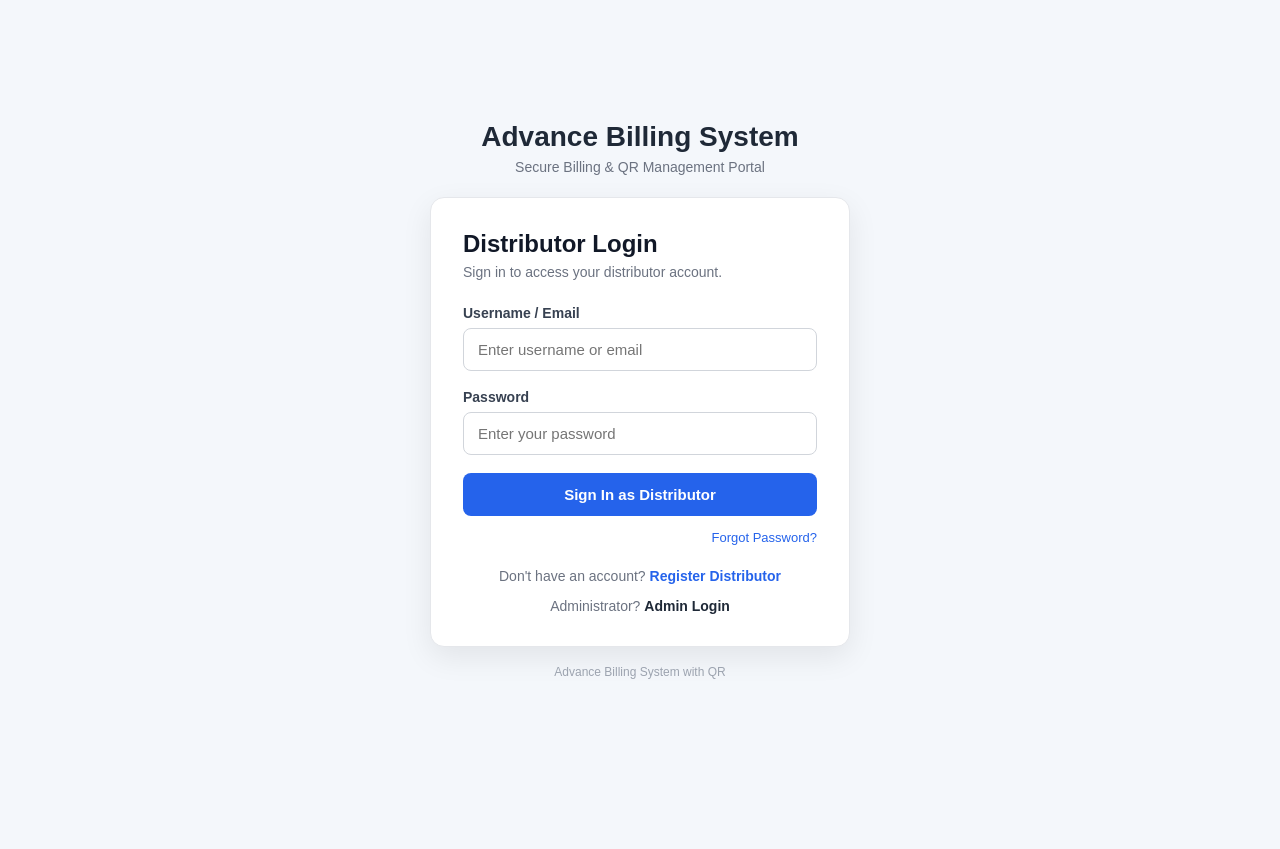
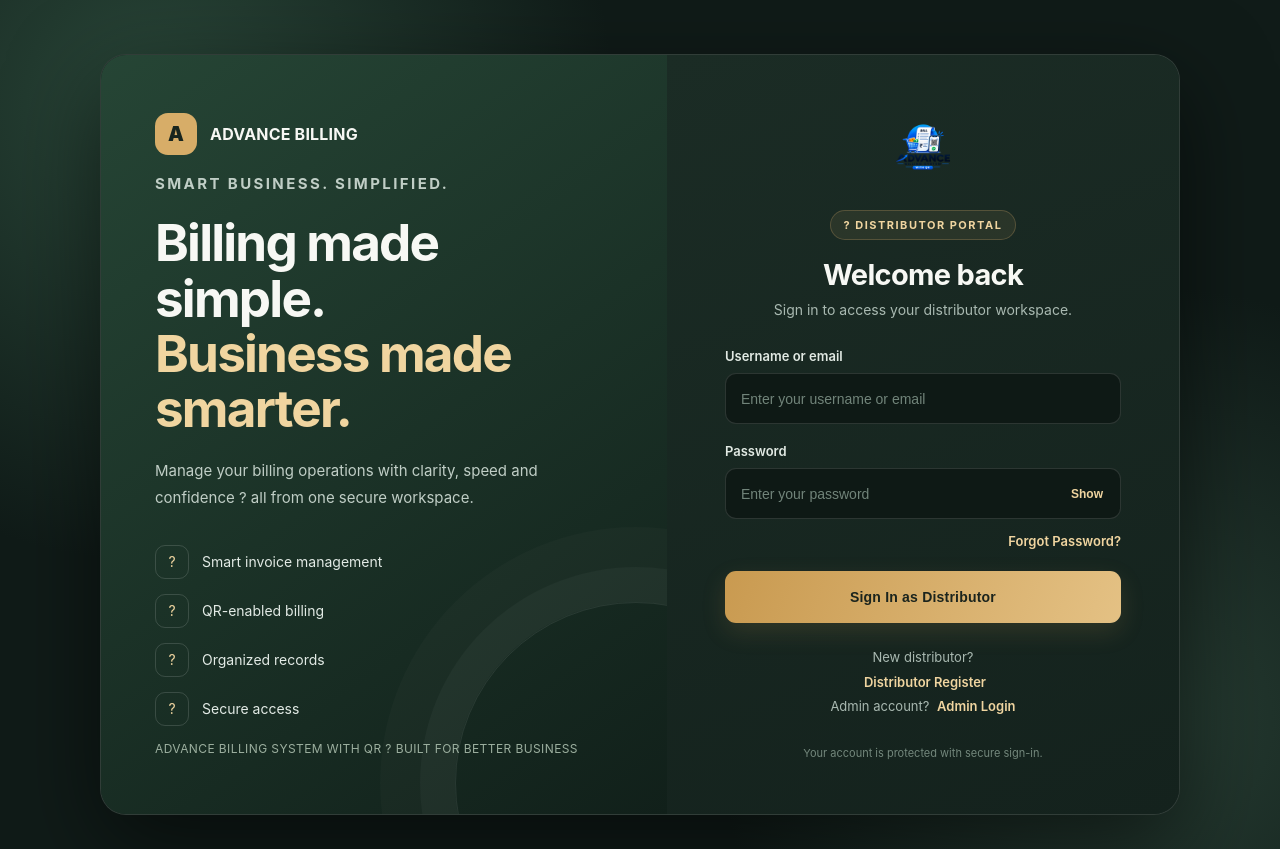
Before and after one commit to Bhaumik210/advance-billing-login, a Django app: page /login/distributor/ in a window 1280 px wide. Before the commit the page ends 679 px from the top, so only its background shows below. Run offline with Django 5.2, Linux system fonts and the light colour scheme; parts of the project's set-up code (start-up, migrations or seed data) failed here and were passed over.

Commit message:
Redesign admin and distributor login UI

```diff
--- a/accounts/templates/accounts/distributor_login.html
+++ b/accounts/templates/accounts/distributor_login.html
@@ -1,303 +1,95 @@
+{% load static %}
 <!DOCTYPE html>
 <html lang="en">
 <head>
 <meta charset="UTF-8">
 <meta name="viewport" content="width=device-width, initial-scale=1.0">
-
-    <title>Distributor Login</title>
-
+<meta name="theme-color" content="#101b18">
+<title>Distributor Login | Advance Billing System</title>
 <style>
-        * {
-            margin: 0;
-            padding: 0;
-            box-sizing: border-box;
-        }
-
-        body {
-            font-family: Arial, Helvetica, sans-serif;
-            background: #f4f7fb;
-            min-height: 100vh;
-            display: flex;
-            align-items: center;
-            justify-content: center;
-            padding: 20px;
-        }
-
-        .login-wrapper {
-            width: 100%;
-            max-width: 420px;
-        }
-
-        .brand {
-            text-align: center;
-            margin-bottom: 22px;
-        }
-
-        .brand h1 {
-            font-size: 28px;
-            color: #1f2937;
-            margin-bottom: 6px;
-        }
-
-        .brand p {
-            color: #6b7280;
-            font-size: 14px;
-        }
-
-        .login-card {
-            background: #ffffff;
-            border-radius: 14px;
-            padding: 32px;
-            border: 1px solid #e5e7eb;
-            box-shadow: 0 10px 30px rgba(0, 0, 0, 0.08);
-        }
-
-        .login-header {
-            margin-bottom: 25px;
-        }
-
-        .login-header h2 {
-            font-size: 24px;
-            color: #111827;
-            margin-bottom: 6px;
-        }
-
-        .login-header p {
-            font-size: 14px;
-            color: #6b7280;
-        }
-
-        .success-message {
-            background: #ecfdf5;
-            color: #047857;
-            border: 1px solid #a7f3d0;
-            padding: 11px 12px;
-            border-radius: 8px;
-            margin-bottom: 18px;
-            font-size: 14px;
-        }
-
-        .error-message {
-            background: #fef2f2;
-            color: #b91c1c;
-            border: 1px solid #fecaca;
-            padding: 11px 12px;
-            border-radius: 8px;
-            margin-bottom: 18px;
-            font-size: 14px;
-        }
-
-        .form-group {
-            margin-bottom: 18px;
-        }
-
-        .form-group label {
-            display: block;
-            margin-bottom: 7px;
-            font-size: 14px;
-            font-weight: 600;
-            color: #374151;
-        }
-
-        .form-group input {
-            width: 100%;
-            padding: 12px 14px;
-            border: 1px solid #d1d5db;
-            border-radius: 8px;
-            font-size: 15px;
-            outline: none;
-            transition: 0.2s ease;
-        }
-
-        .form-group input:focus {
-            border-color: #2563eb;
-            box-shadow: 0 0 0 3px rgba(37, 99, 235, 0.08);
-        }
-
-        .login-btn {
-            width: 100%;
-            border: none;
-            background: #2563eb;
-            color: #ffffff;
-            padding: 13px;
-            border-radius: 8px;
-            font-size: 15px;
-            font-weight: 600;
-            cursor: pointer;
-            transition: 0.2s ease;
-        }
-
-        .login-btn:hover {
-            background: #1d4ed8;
-        }
-
-        .forgot-password {
-            text-align: right;
-            margin-top: 12px;
-        }
-
-        .forgot-password a {
-            color: #2563eb;
-            font-size: 13px;
-            text-decoration: none;
-        }
-
-        .forgot-password a:hover {
-            text-decoration: underline;
-        }
-
-        .register-section {
-            margin-top: 22px;
-            text-align: center;
-            font-size: 14px;
-            color: #6b7280;
-        }
-
-        .register-section a {
-            color: #2563eb;
-            font-weight: 600;
-            text-decoration: none;
-        }
-
-        .switch-section {
-            margin-top: 14px;
-            text-align: center;
-            font-size: 14px;
-            color: #6b7280;
-        }
-
-        .switch-section a {
-            color: #1f2937;
-            font-weight: 600;
-            text-decoration: none;
-        }
-
-        .switch-section a:hover,
-        .register-section a:hover {
-            text-decoration: underline;
-        }
-
-        .footer-text {
-            text-align: center;
-            margin-top: 18px;
-            font-size: 12px;
-            color: #9ca3af;
-        }
-
-        @media (max-width: 480px) {
-            .login-card {
-                padding: 24px;
-            }
-
-            .brand h1 {
-                font-size: 24px;
-            }
-        }
+:root{--bg:#101b18;--panel:#172722;--gold:#d7ad68;--gold2:#f0d5a0;--muted:#a9b9b1;--white:#f7f8f4;--line:rgba(255,255,255,.12);--danger:#ffb4a9}
+*{box-sizing:border-box}body{margin:0;min-height:100vh;background:radial-gradient(circle at 12% 12%,#294638 0,transparent 34%),radial-gradient(circle at 90% 85%,#263c32 0,transparent 32%),var(--bg);font-family:Inter,"Segoe UI",Arial,sans-serif;color:var(--white);display:grid;place-items:center;padding:34px}
+.page{width:min(1080px,100%);min-height:650px;display:grid;grid-template-columns:1.05fr .95fr;background:#14221d;border:1px solid var(--line);border-radius:26px;overflow:hidden;box-shadow:0 30px 90px #0008}
+.visual{padding:58px 54px;display:flex;flex-direction:column;justify-content:space-between;background:linear-gradient(145deg,rgba(39,72,55,.92),rgba(17,32,26,.98));position:relative;overflow:hidden}
+.visual:after{content:"";position:absolute;width:360px;height:360px;border:1px solid #ffffff16;border-radius:50%;right:-150px;bottom:-150px;box-shadow:0 0 0 35px #ffffff08,0 0 0 75px #ffffff05}
+.brand{display:flex;align-items:center;gap:13px;font-weight:700;letter-spacing:.2px}.brand-mark{width:42px;height:42px;border-radius:13px;background:var(--gold);color:#18251e;display:grid;place-items:center;font-size:20px;font-weight:900}
+.eyebrow{color:var(--gold2);font-size:12px;letter-spacing:2.4px;text-transform:uppercase;font-weight:700;margin:0 0 18px}
+.hero h1{font-size:clamp(36px,4vw,53px);line-height:1.08;letter-spacing:-1.8px;margin:0 0 20px;max-width:490px}.hero h1 span{color:var(--gold2)}
+.hero p{color:#c0cec6;line-height:1.8;max-width:430px;font-size:15px}
+.features{display:grid;gap:15px;margin-top:34px}.feature{display:flex;align-items:center;gap:13px;color:#e2eae5;font-size:14px}.feature-icon{width:34px;height:34px;border:1px solid #ffffff24;border-radius:10px;display:grid;place-items:center;color:var(--gold2)}
+.visual-foot{color:#9caf9f;font-size:12px;letter-spacing:.4px;position:relative;z-index:1}
+.form-side{padding:54px 58px;display:flex;flex-direction:column;justify-content:center;background:linear-gradient(160deg,#1b2c25,#14221d)}
+.form-logo{display:flex;justify-content:center;margin-bottom:25px}.form-logo img{width:76px;height:76px;object-fit:contain;border-radius:16px}
+.role{display:inline-flex;align-items:center;gap:8px;color:var(--gold2);background:#d7ad6818;border:1px solid #d7ad6840;border-radius:30px;padding:7px 13px;font-size:11px;font-weight:700;letter-spacing:1.5px;text-transform:uppercase;margin:0 auto 17px}
+.form-heading{text-align:center;margin-bottom:30px}.form-heading h2{font-size:29px;letter-spacing:-.7px;margin:0 0 9px}.form-heading p{margin:0;color:var(--muted);font-size:14px}
+.error-message{padding:12px 14px;border:1px solid #e78c8066;background:#a83d3024;color:#ffd0c9;border-radius:11px;font-size:13px;margin-bottom:18px}
+.form-group{margin-bottom:19px}.form-group label{display:block;color:#e1e9e3;font-size:13px;font-weight:600;margin-bottom:9px}
+.input-wrap{position:relative}.form-group input{width:100%;height:51px;padding:0 15px;border:1px solid #ffffff20;border-radius:11px;background:#0e1915;color:#fff;font-size:14px;outline:none;transition:.2s}
+.form-group input::placeholder{color:#71847a}.form-group input:focus{border-color:var(--gold);box-shadow:0 0 0 3px #d7ad6820}
+.password-input{padding-right:78px!important}.toggle-password{position:absolute;right:10px;top:50%;transform:translateY(-50%);border:0;background:transparent;color:var(--gold2);font-size:12px;font-weight:700;cursor:pointer;padding:8px}
+.form-options{display:flex;justify-content:flex-end;margin:-5px 0 22px}.form-options a,.switch a{color:var(--gold2);text-decoration:none;font-size:13px;font-weight:600}.form-options a:hover,.switch a:hover{text-decoration:underline}
+.login-btn{width:100%;height:52px;border:0;border-radius:11px;background:linear-gradient(110deg,#c99a50,#e4c184);color:#1b241d;font-size:14px;font-weight:800;letter-spacing:.2px;cursor:pointer;box-shadow:0 9px 24px #c99a5026;transition:transform .2s,filter .2s}
+.login-btn:hover{filter:brightness(1.07);transform:translateY(-2px)}.login-btn:focus-visible,.toggle-password:focus-visible,a:focus-visible{outline:2px solid var(--gold2);outline-offset:3px}
+.switch{text-align:center;color:#a9b9b1;font-size:13px;margin-top:22px;line-height:1.9}.switch a{margin-left:4px}.secure{text-align:center;color:#73877c;font-size:11px;margin-top:27px}
+@media(max-width:760px){body{padding:15px}.page{grid-template-columns:1fr;max-width:520px}.visual{padding:30px;min-height:290px}.hero h1{font-size:34px}.hero p{font-size:13px}.features{grid-template-columns:1fr 1fr;gap:10px;margin-top:20px}.feature{font-size:12px}.visual-foot{margin-top:25px}.form-side{padding:38px 28px}}
+@media(max-width:390px){body{padding:8px}.visual{padding:24px}.form-side{padding:32px 20px}.features{grid-template-columns:1fr}}
+@media(prefers-reduced-motion:reduce){*,*:before,*:after{transition:none!important;animation:none!important;scroll-behavior:auto!important}}
 </style>
 </head>
-
 <body>
-
-<div class="login-wrapper">
-
-    <div class="brand">
-        <h1>Advance Billing System</h1>
-        <p>Secure Billing & QR Management Portal</p>
+{% include "accounts/partials/toast_messages.html" %}
+<main class="page">
+<section class="visual">
+  <div class="brand"><span class="brand-mark">A</span><span>ADVANCE BILLING</span></div>
+  <div class="hero">
+    <p class="eyebrow">Smart business. Simplified.</p>
+    <h1>Billing made simple.<br><span>Business made smarter.</span></h1>
+    <p>Manage your billing operations with clarity, speed and confidence ? all from one secure workspace.</p>
+    <div class="features">
+      <div class="feature"><span class="feature-icon">?</span> Smart invoice management</div>
+      <div class="feature"><span class="feature-icon">?</span> QR-enabled billing</div>
+      <div class="feature"><span class="feature-icon">?</span> Organized records</div>
+      <div class="feature"><span class="feature-icon">?</span> Secure access</div>
     </div>
-
-    <div class="login-card">
-
-        <div class="login-header">
-            <h2>Distributor Login</h2>
-            <p>Sign in to access your distributor account.</p>
   </div>
-
-        {% if messages %}
-            {% for message in messages %}
-                <div class="success-message">
-                    {{ message }}
+  <div class="visual-foot">ADVANCE BILLING SYSTEM WITH QR ? BUILT FOR BETTER BUSINESS</div>
+</section>
+<section class="form-side">
+  <div class="form-logo"><img src="{% static 'accounts/images/logo.png' %}" alt="Advance Billing System logo"></div>
+  <div class="role">? Distributor portal</div>
+  <div class="form-heading"><h2>Welcome back</h2><p>Sign in to access your distributor workspace.</p></div>
+  {% if error %}<div class="error-message" role="alert">{{ error }}</div>{% endif %}
+  <form method="POST">
+    {% csrf_token %}
+    <div class="form-group">
+      <label for="username">Username or email</label>
+      <input type="text" id="username" name="username" placeholder="Enter your username or email" autocomplete="username" required>
     </div>
-            {% endfor %}
-        {% endif %}
-
-        {% if error %}
-            <div class="error-message">
-                {{ error }}
+    <div class="form-group">
+      <label for="password">Password</label>
+      <div class="input-wrap">
+        <input class="password-input" type="password" id="password" name="password" placeholder="Enter your password" autocomplete="current-password" required>
+        <button class="toggle-password" type="button" id="togglePassword" aria-label="Show password" aria-controls="password">Show</button>
       </div>
-        {% endif %}
-
-        <form method="POST">
-
-            {% csrf_token %}
-
-            <div class="form-group">
-                <label for="username">
-                    Username / Email
-                </label>
-
-                <input
-                    type="text"
-                    id="username"
-                    name="username"
-                    placeholder="Enter username or email"
-                    autocomplete="username"
-                    required
-                >
     </div>
-
-            <div class="form-group">
-                <label for="password">
-                    Password
-                </label>
-
-                <input
-                    type="password"
-                    id="password"
-                    name="password"
-                    placeholder="Enter your password"
-                    autocomplete="current-password"
-                    required
-                >
-            </div>
-
-            <button
-                type="submit"
-                class="login-btn"
-            >
-                Sign In as Distributor
-            </button>
-
+    <div class="form-options"><a href="{% url 'forgot_password' %}">Forgot Password?</a></div>
+    <button type="submit" class="login-btn">Sign In as Distributor</button>
   </form>
-
-        <div class="forgot-password">
-            <a href="{% url 'forgot_password' %}">
-                Forgot Password?
-            </a>
-        </div>
-
-        <div class="register-section">
-            Don't have an account?
-
-            <a href="{% url 'distributor_register' %}">
-                Register Distributor
-            </a>
-        </div>
-
-        <div class="switch-section">
-            Administrator?
-
-            <a href="{% url 'admin_login' %}">
-                Admin Login
-            </a>
-        </div>
-
-    </div>
-
-    <div class="footer-text">
-        Advance Billing System with QR
-    </div>
-
-</div>
-
+  <div class="switch">New distributor?<br><a href="{% url 'distributor_register' %}">Distributor Register</a> <br>Admin account? <a href="{% url 'admin_login' %}">Admin Login</a></div>
+  <div class="secure">Your account is protected with secure sign-in.</div>
+</section>
+</main>
+<script>
+(function(){
+ const input=document.getElementById("password");
+ const toggle=document.getElementById("togglePassword");
+ if(toggle&&input) toggle.addEventListener("click",function(){
+   const show=input.type==="password";
+   input.type=show?"text":"password";
+   toggle.textContent=show?"Hide":"Show";
+   toggle.setAttribute("aria-label",show?"Hide password":"Show password");
+ });
+})();
+</script>
 </body>
 </html>
```
Also changed, not shown: accounts/templates/accounts/admin_login.html (+74 -214 lines). Lines whose indentation alone changed are shown as unchanged.
